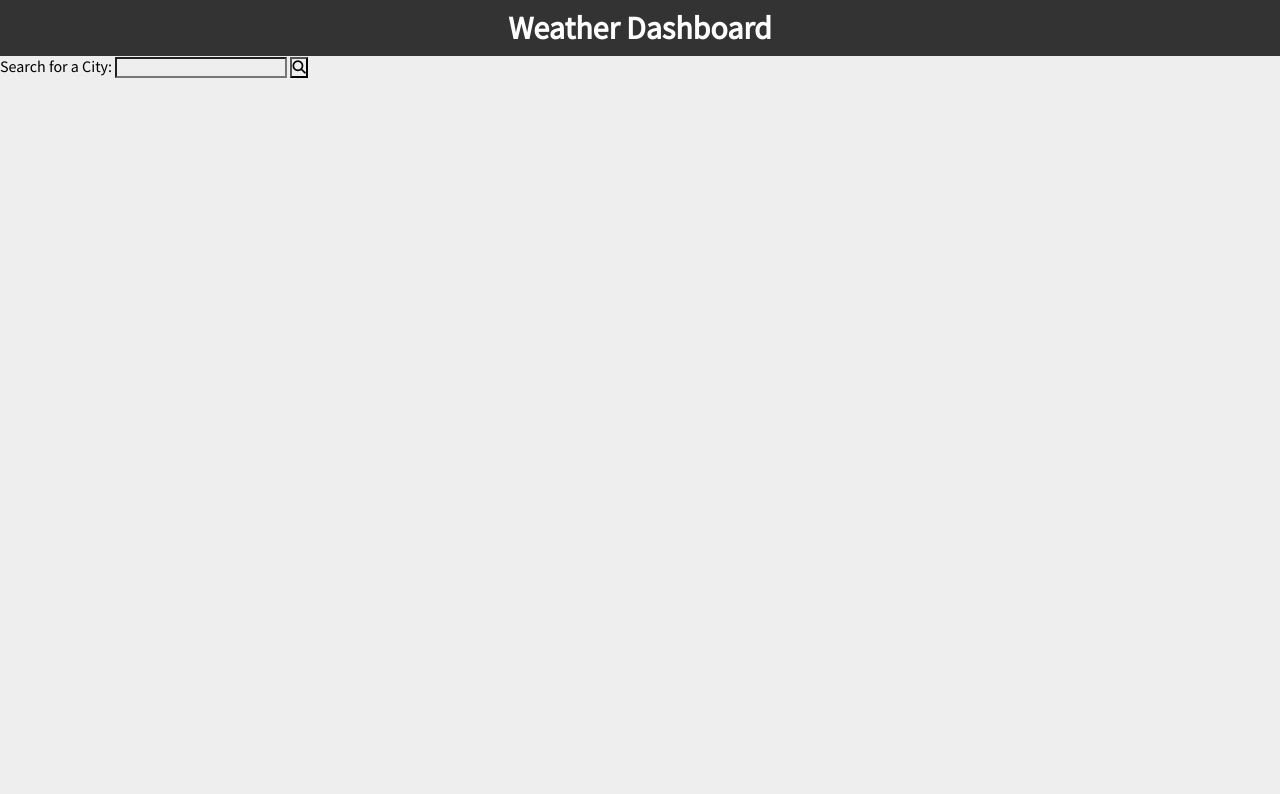
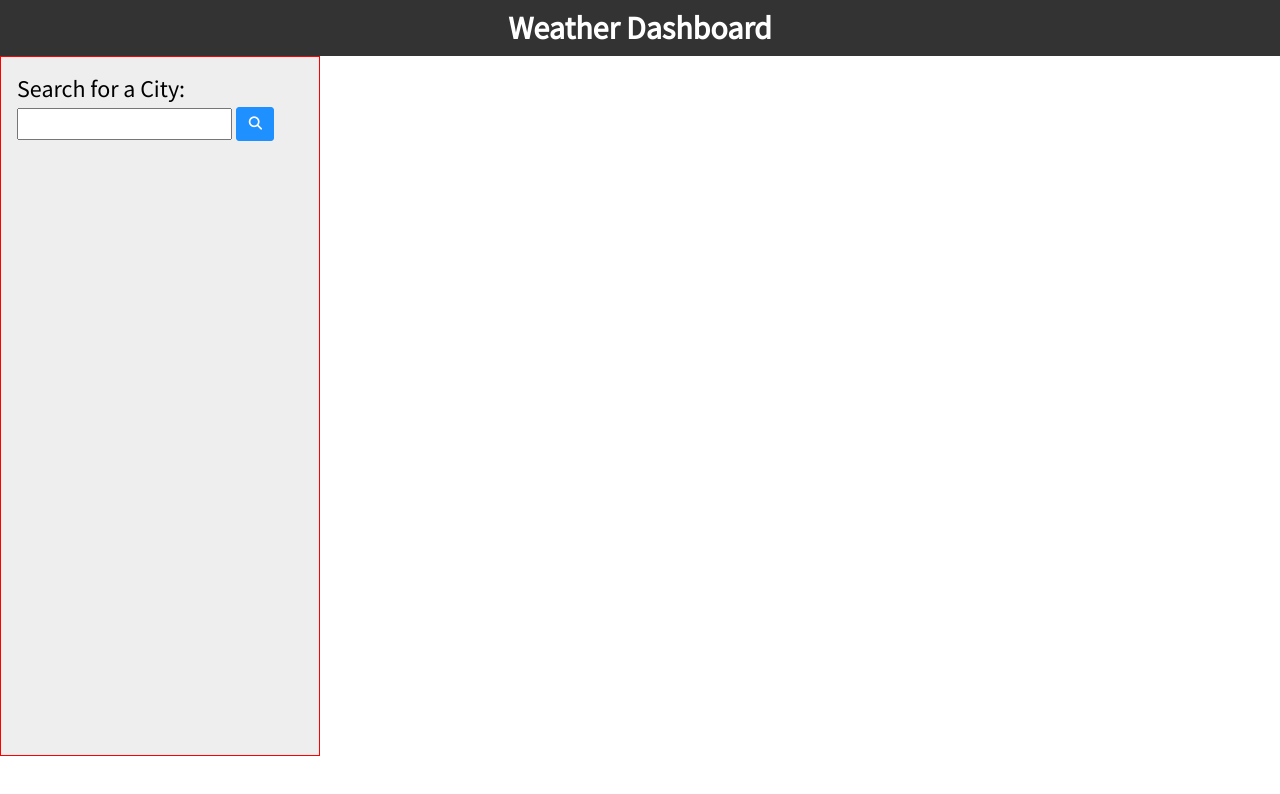
Before and after one commit to jsoomie/WeatherToTravel, a plain HTML site: page index.html in a window 1280 px wide. Drawn offline with nearby package versions, Linux system fonts and the light colour scheme.

Commit message:
added search bar and button stylings

```diff
--- a/css/style.css
+++ b/css/style.css
@@ -1,17 +1,22 @@
 @import url('https://fonts.googleapis.com/css2?family=Source+Sans+Pro&display=swap');
 
 :root {
-    --bg-color: #eee;
+    --card-bg-color: rgb(238, 238, 238);
 
     --header-bg-color: #333;
     --white-color: #fff;
+
+    --btn-color: dodgerblue;
 }
 
 * {
     margin: 0;
     padding: 0;
     box-sizing: border-box;
-    background-color: var(--bg-color);
+}
+
+body {
+    background-color: var(--white-color);
     font-family: 'Source Sans Pro', sans-serif;
 }
 
@@ -24,3 +29,29 @@ header h1 {
     align-items: center;
     height: 3.5rem;
 }
+
+.card-main {
+    background-color: var(--card-bg-color);
+    border: 1px solid red;
+    width: 25%;
+    height: 700px;
+    padding: 1rem;
+}
+
+.card-header {
+    font-size: 1.5rem;
+}
+
+.search-bar {
+    width: 75%;
+    height: 2rem;
+}
+
+.btn {
+    background-color: var(--btn-color);
+    border: 1px solid var(--btn-color);
+    width: 38px;
+    height: 34px;
+    border-radius: 3px;
+    color: var(--white-color);
+}
--- a/index.html
+++ b/index.html
@@ -17,9 +17,13 @@
             <div class="card-header">
                 <form action="search">
                     <label for="search-bar">Search for a City:</label>
-                    <input type="text">
+                    <br>
+                    <input type="text" class="search-bar">
                     <button class="btn"><i class="fas fa-search"></i></button>
                 </form>
+            </div>
+            <div class="card-body">
+
             </div>
         </div>
     </div>
```
